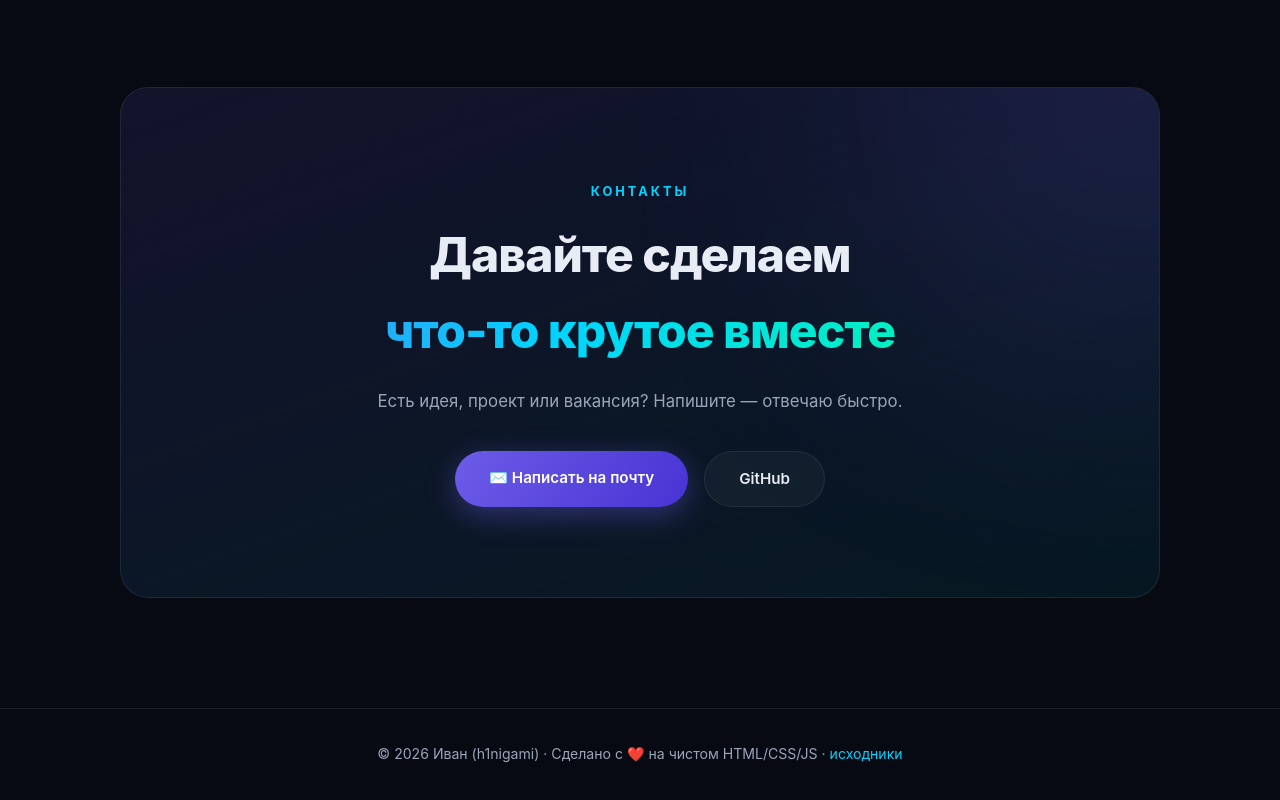
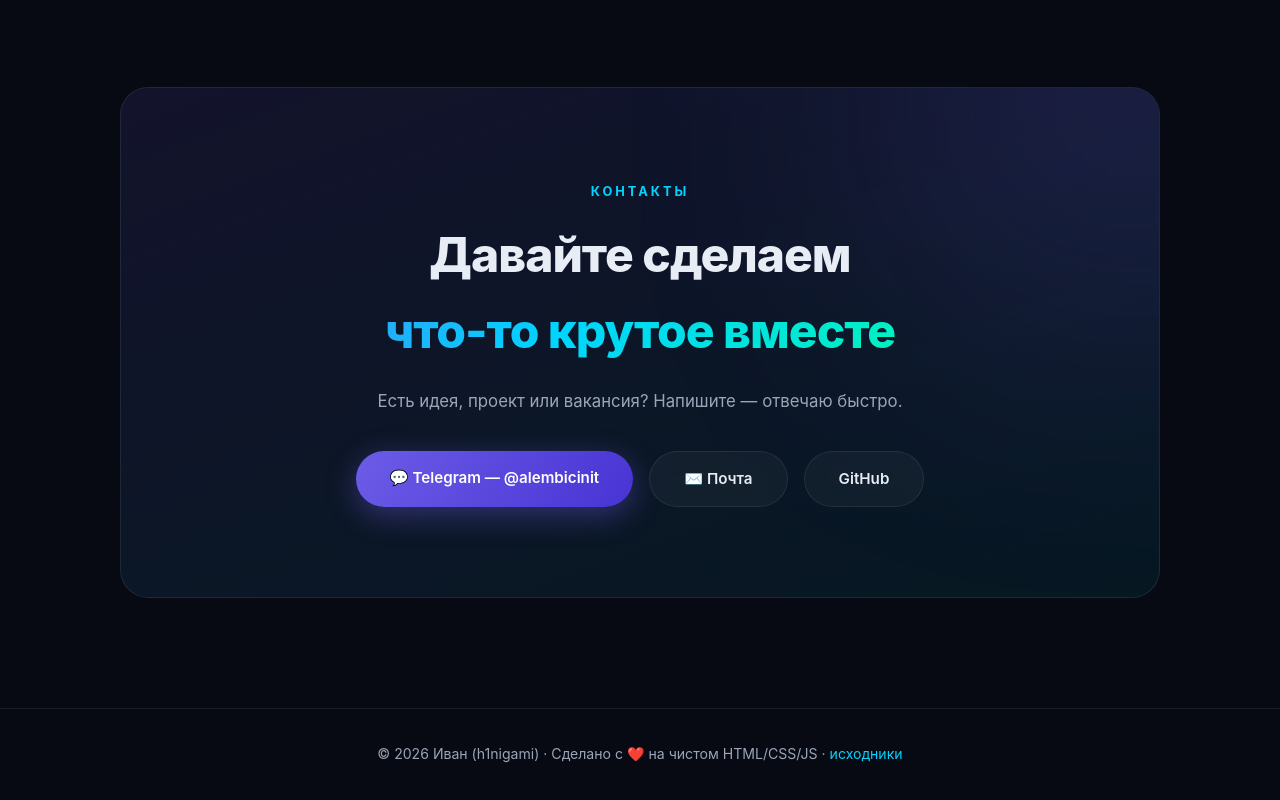
Before and after one commit to h1nigami/about, a plain HTML site: page index.html in a window 1280 px wide. Shown: the part 4816-5616 px from the top of the page. Drawn offline with Linux system fonts and the light colour scheme.

Commit message:
deploy: 287664c5ae9eea57bb1b3b382c8459ac40549fbc

```diff
--- a/index.html
+++ b/index.html
@@ -871,7 +871,8 @@
       <h2 class="section-title">Давайте сделаем<br><span class="gradient-text">что-то крутое вместе</span></h2>
       <p class="section-sub" style="margin: 0 auto;">Есть идея, проект или вакансия? Напишите — отвечаю быстро.</p>
       <div class="contact-links">
-        <a href="mailto:djkakkakll@icloud.com" class="btn btn-primary magnetic">✉️ Написать на почту</a>
+        <a href="https://t.me/alembicinit" target="_blank" rel="noopener" class="btn btn-primary magnetic">💬 Telegram — @alembicinit</a>
+        <a href="mailto:djkakkakll@icloud.com" class="btn btn-ghost magnetic">✉️ Почта</a>
         <a href="https://github.com/h1nigami" target="_blank" rel="noopener" class="btn btn-ghost magnetic">GitHub</a>
       </div>
     </div>
```
